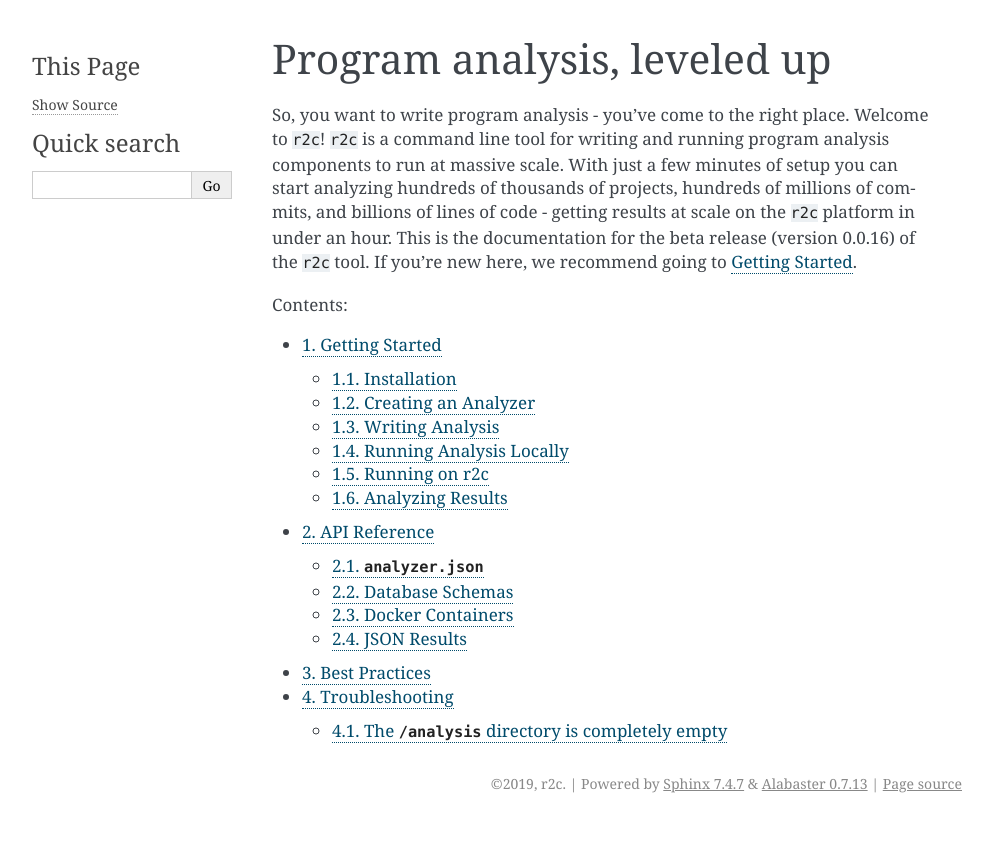
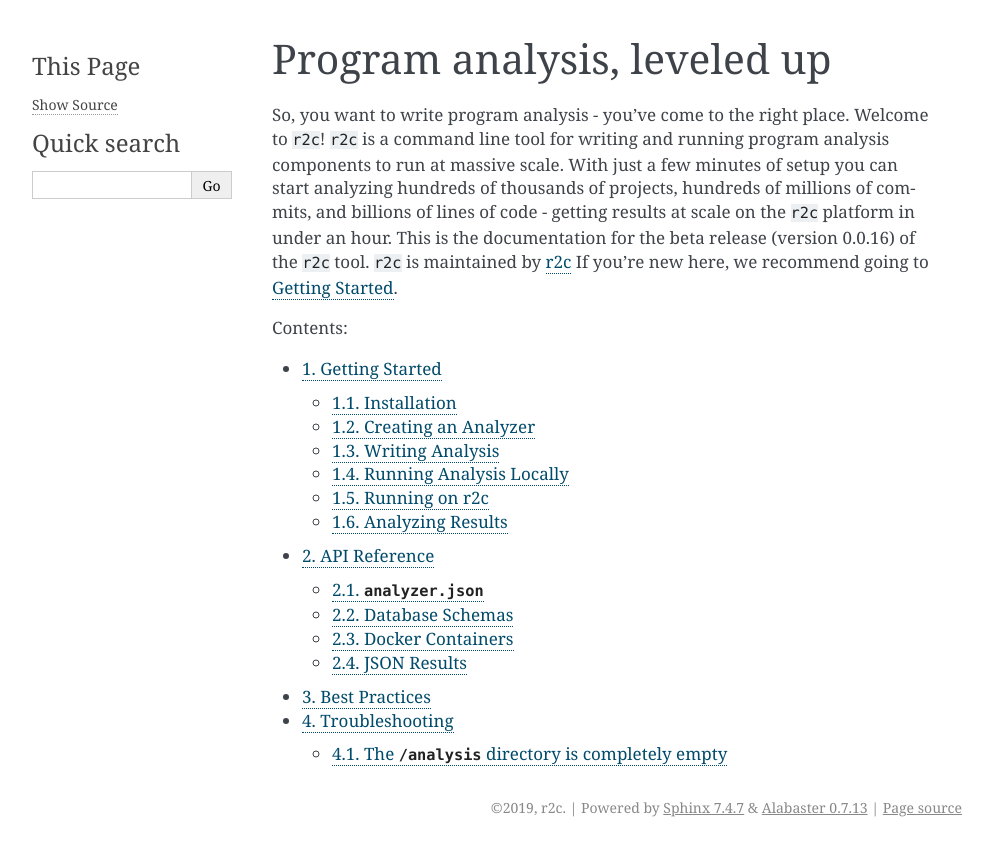
Before and after one commit to semgrep/docs, a Sphinx documentation site: the page built from docs/index.rst, in a window 1280 px wide. Shown: the top 856 px of the page, without its empty margins (148-1141 px from the left). Built offline with Sphinx 7.4.7, drawn with Linux system fonts in a browser that asks for light colours.

Commit message:
Update index.rst
add r2c.dev link

```diff
--- a/docs/index.rst
+++ b/docs/index.rst
@@ -8,7 +8,7 @@
 scale. With just a few minutes of setup you can start analyzing hundreds of thousands of projects,
 hundreds of millions of commits, and billions of lines of code - getting results at scale on the
 ``r2c`` platform in under an hour. This is the documentation for the beta release (version
-|release|) of the ``r2c`` tool. If you're new here, we recommend going to :doc:`intro/index`.
+|release|) of the ``r2c`` tool. ``r2c`` is maintained by `r2c <https://r2c.dev>`_  If you're new here, we recommend going to :doc:`intro/index`.
 
 .. toctree::
    :maxdepth: 2
```
